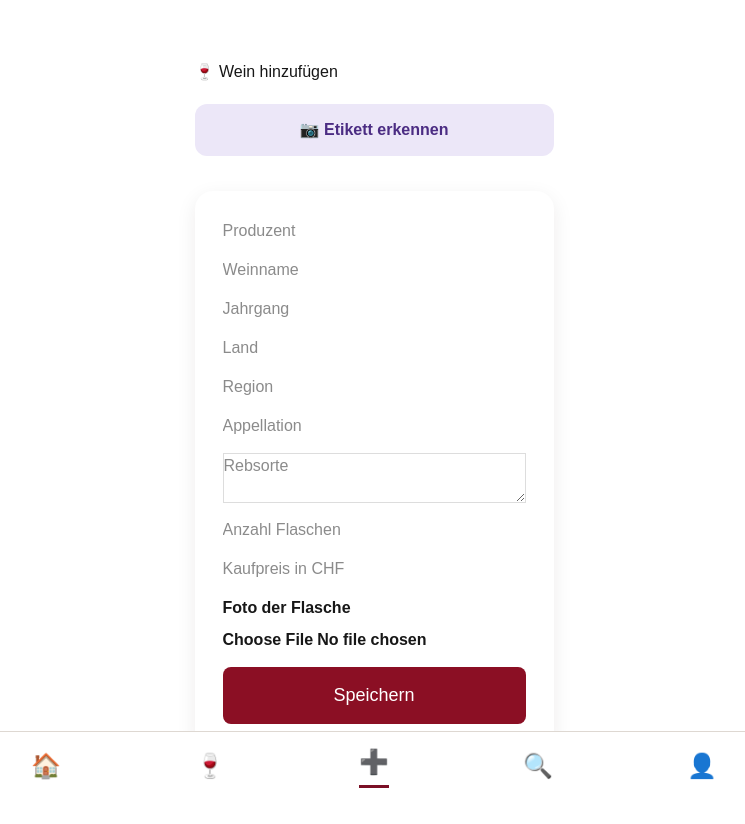
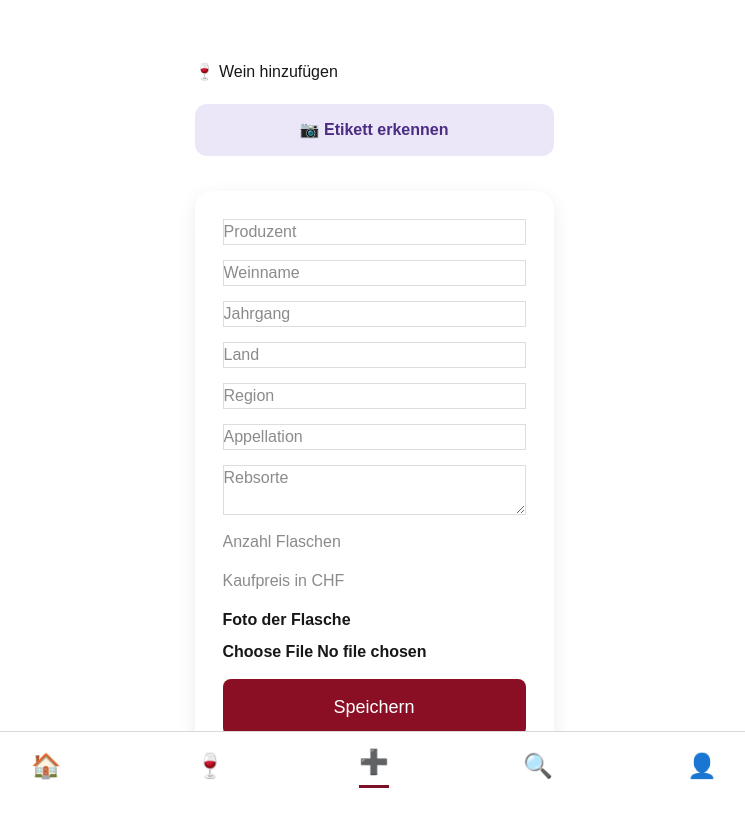
Before and after one commit to maprinz76-ctrl/winecellar-ai, a Next.js app: page /wein-hinzufuegen in a window 1280 px wide. Shown: the whole page, without its empty margins (266-1011 px from the left). Built offline with nearby package versions, Linux system fonts and the light colour scheme.

Commit message:
KI Sicherheitsmarkierung fuer alle Weinfelder

```diff
--- a/app/wein-hinzufuegen/page.tsx
+++ b/app/wein-hinzufuegen/page.tsx
@@ -280,34 +280,82 @@ setRebsorte(
   placeholder="Produzent"
   value={produzent}
   onChange={(e) => setProduzent(e.target.value)}
+  style={{
+    backgroundColor: unsichereFelder.includes("Produzent")
+      ? "#fff8e1"
+      : "white",
+    border: unsichereFelder.includes("Produzent")
+      ? "1px solid #d4a017"
+      : "1px solid #ddd",
+  }}
 />
         <input
   placeholder="Weinname"
   value={weinname}
   onChange={(e) => setWeinname(e.target.value)}
+  style={{
+    backgroundColor: unsichereFelder.includes("Weinname")
+      ? "#fff8e1"
+      : "white",
+    border: unsichereFelder.includes("Weinname")
+      ? "1px solid #d4a017"
+      : "1px solid #ddd",
+  }}
 />
         <input
   placeholder="Jahrgang"
   type="number"
   value={jahrgang}
   onChange={(e) => setJahrgang(e.target.value)}
+  style={{
+    backgroundColor: unsichereFelder.includes("Jahrgang")
+      ? "#fff8e1"
+      : "white",
+    border: unsichereFelder.includes("Jahrgang")
+      ? "1px solid #d4a017"
+      : "1px solid #ddd",
+  }}
 />
 
-        <input
+       <input
   placeholder="Land"
   value={land}
   onChange={(e) => setLand(e.target.value)}
+  style={{
+    backgroundColor: unsichereFelder.includes("Land")
+      ? "#fff8e1"
+      : "white",
+    border: unsichereFelder.includes("Land")
+      ? "1px solid #d4a017"
+      : "1px solid #ddd",
+  }}
 />
         <input
   placeholder="Region"
   value={region}
   onChange={(e) => setRegion(e.target.value)}
+  style={{
+    backgroundColor: unsichereFelder.includes("Region")
+      ? "#fff8e1"
+      : "white",
+    border: unsichereFelder.includes("Region")
+      ? "1px solid #d4a017"
+      : "1px solid #ddd",
+  }}
 />
 <input
   type="text"
   placeholder="Appellation"
   value={appellation}
   onChange={(e) => setAppellation(e.target.value)}
+  style={{
+    backgroundColor: unsichereFelder.includes("Appellation")
+      ? "#fff8e1"
+      : "white",
+    border: unsichereFelder.includes("Appellation")
+      ? "1px solid #d4a017"
+      : "1px solid #ddd",
+  }}
 />
  <textarea
   placeholder="Rebsorte"
```
